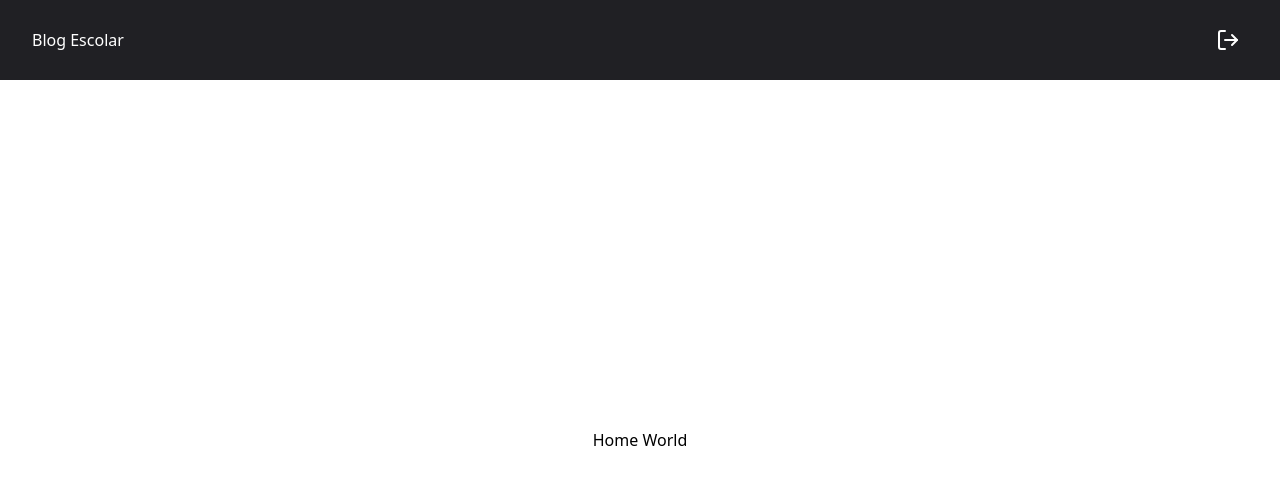
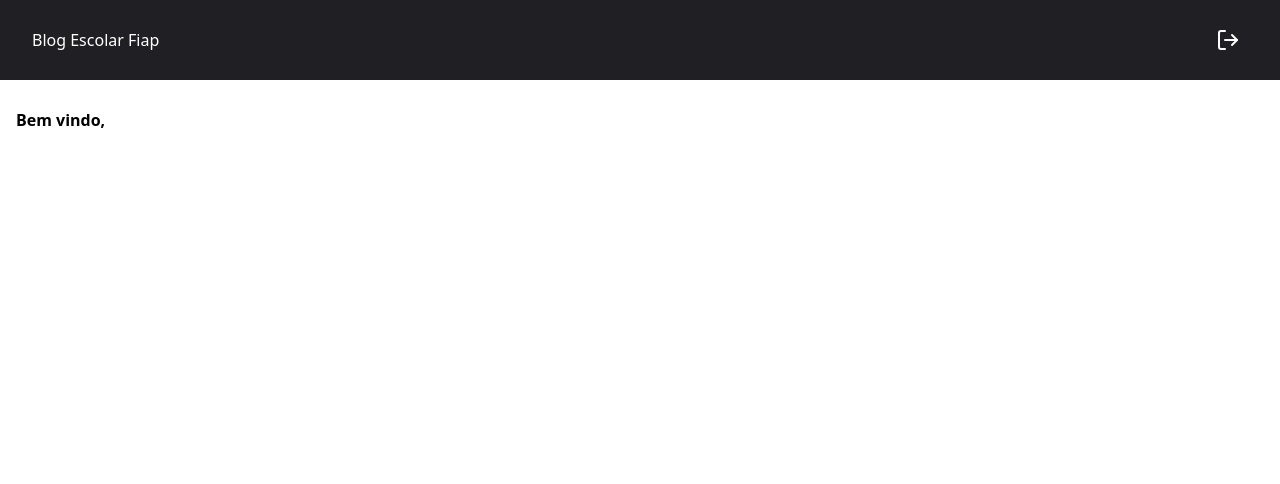
Before and after one commit to AugustoCVS/blog-escolar-front, a React (Vite) app: page /home in a window 1280 px wide. Shown: the top 484 px of the page. Built offline with nearby package versions, Linux system fonts and the light colour scheme.

Commit message:
feat: create posts service

```diff
--- a/src/components/layout/header/header.component.tsx
+++ b/src/components/layout/header/header.component.tsx
@@ -7,7 +7,7 @@ export const Header: React.FC = () => {
 
   return (
     <header className='flex items-center justify-between px-8 bg-gray-800 text-white p-4 h-[10vh]'>
-      <h1>Blog Escolar</h1>
+      <h1>Blog Escolar Fiap</h1>
       <div
         className='flex items-center justify-center p-2 rounded cursor-pointer hover:bg-gray-700'
         onClick={actions.handleLogout}
--- a/src/components/layout/header/header.hook.ts
+++ b/src/components/layout/header/header.hook.ts
@@ -1,6 +1,5 @@
 import { removeTokensOnStorage } from "@/utils/auth"
 import { useNavigate } from "react-router-dom"
-
 
 export const useHeader = () => {
   const navigate = useNavigate()
--- /dev/null
+++ b/src/screens/home/components/postsList/posts-list.component.tsx
@@ -0,0 +1,20 @@
+import { PostsListsProps } from "./posts-list.types";
+
+export const PostsList: React.FC<PostsListsProps> = ({post, handleNavigateToPost}) => {
+  return (
+    <div>
+      <div
+        className="p-4 my-2 border border-gray-200 rounded-md"
+        onClick={() => handleNavigateToPost(post.id)}
+      >
+        <h2 className="font-bold text-lg">{post.title}</h2>
+        <p className="text-sm text-gray-500">{post.content}</p>
+        <div className="flex items-center justify-between mt-2">
+          <p className="text-xs text-gray-400">Criado em: {post.createdAt.toString()}</p>
+          <p className="text-xs text-gray-400">Atualizado em: {post.updatedAt.toString()}</p>
+        </div>
+      </div>
+    </div>
+  )
+
+}
--- /dev/null
+++ b/src/screens/home/components/postsList/posts-list.types.ts
@@ -0,0 +1,6 @@
+import { PostProps } from "@/services/interfaces/posts";
+
+export type PostsListsProps = {
+  post: PostProps;
+  handleNavigateToPost: (id: string) => void;
+}
--- a/src/screens/home/home.hook.ts
+++ b/src/screens/home/home.hook.ts
@@ -1,16 +1,12 @@
-import { saveTokensOnStorage } from "../../utils/auth"
+import { useSelector } from "react-redux";
+import { RootState } from "@/redux/store";
 
 export const useHome = () => {
-
-  const handleSaveUserToken = () => {
-    const token = 'mockedToken'
-    saveTokensOnStorage(token)
-  }
+  const user = useSelector((state: RootState) => state.user);
 
   return {
-    actions: {
-      handleSaveUserToken
-    }
+    states: {
+      user
+    },
   }
-
 }
--- a/src/screens/home/home.screen.tsx
+++ b/src/screens/home/home.screen.tsx
@@ -1,7 +1,16 @@
+import { useHome } from "./home.hook"
+
 export const Home: React.FC = () => {
+  const { states } = useHome()
+
   return (
-    <div className='flex items-center justify-center h-[90vh]'>
-      <p>Home World</p>
+    <div>
+      <div className="flex items-center font-bold h-[10vh] p-4">
+        <h2>Bem vindo, { states.user.name } </h2>
+      </div>
+      <div>
+
+      </div>
     </div>
   )
 }
--- /dev/null
+++ b/src/services/interfaces/default.ts
@@ -0,0 +1,4 @@
+export type PaginationRequestProps = {
+  page: number;
+  limit: number;
+}
--- /dev/null
+++ b/src/services/interfaces/posts.ts
@@ -0,0 +1,10 @@
+import { UserResponseProps } from "./user";
+
+export type PostProps ={
+  id: string;
+  title: string;
+  content: string;
+  createdAt: Date;
+  updatedAt: Date;
+  author: UserResponseProps;
+}
--- /dev/null
+++ b/src/services/requests/posts.ts
@@ -0,0 +1,32 @@
+import { api } from "../api";
+import { PaginationRequestProps } from "../interfaces/default";
+import { PostProps } from "../interfaces/posts";
+
+export const PostsService = {
+  getPosts: async ({ page = 1, limit = 10 }: PaginationRequestProps): Promise<PostProps[]> => {
+    const res = await api.get(`{/posts/list?$page=${page}&limit=${limit}`);
+
+    return res.data
+  },
+
+  getPostsById: async (id: string): Promise<PostProps> => {
+    const res = await api.get(`/posts/list/${id}`);
+
+    return res.data
+  },
+
+  getPostsBySearch: async (search: string): Promise<PostProps[]> => {
+    const res = await api.get(`/posts/search?searchQuery${search}`);
+
+    return res.data
+  },
+
+  getPostsByAuthor: async (
+      { page = 1, limit = 10 }: PaginationRequestProps,
+      authorId: string
+    ): Promise<PostProps[]> => {
+    const res = await api.get(`{/posts/list?$page=${page}&limit=${limit}&userId=${authorId}`);
+
+    return res.data
+  }
+}
--- a/src/styles/index.css
+++ b/src/styles/index.css
@@ -18,6 +18,6 @@ body {
 }
 
 ::-webkit-scrollbar-thumb {
-  background-color: rgb(147 51 234 );
+  background-color: #202024;
   border-radius: 10px;
 }
```
Also changed, not shown: src/screens/home/components/search/search.component.tsx (added).
